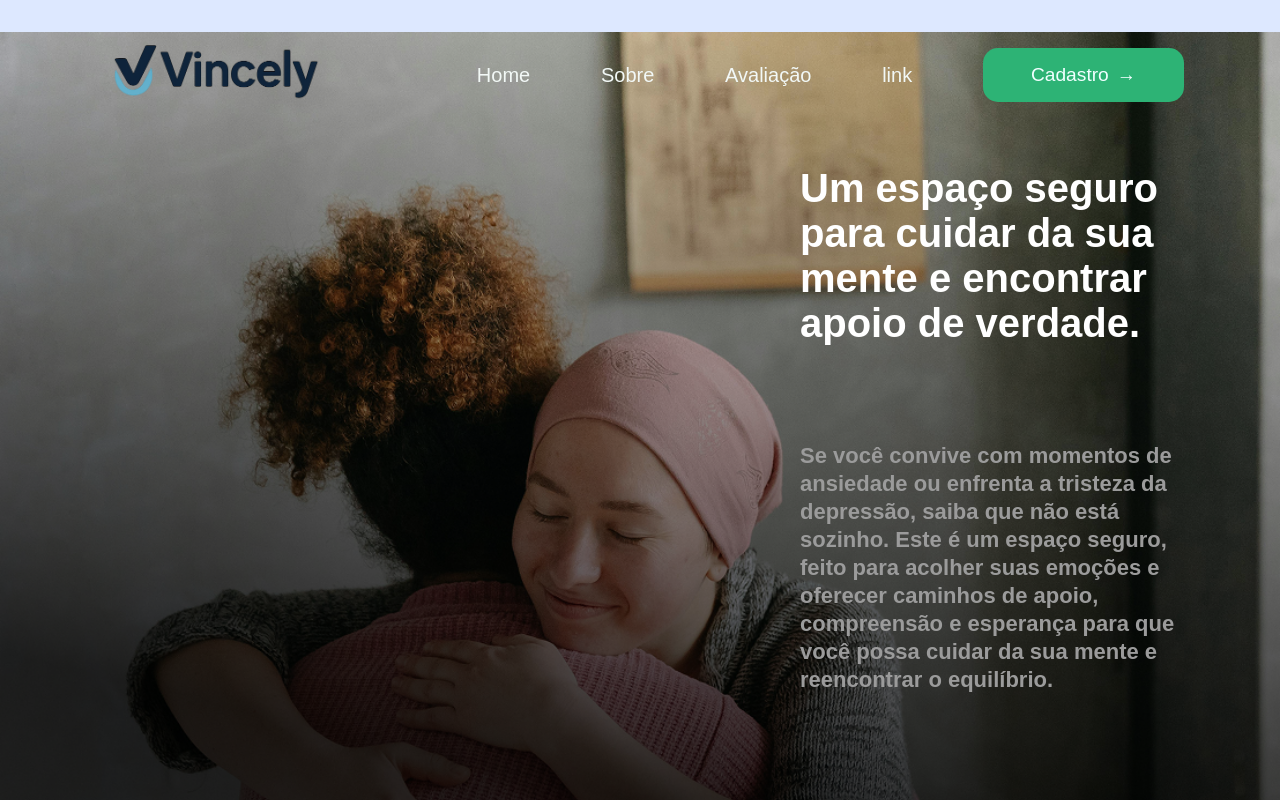
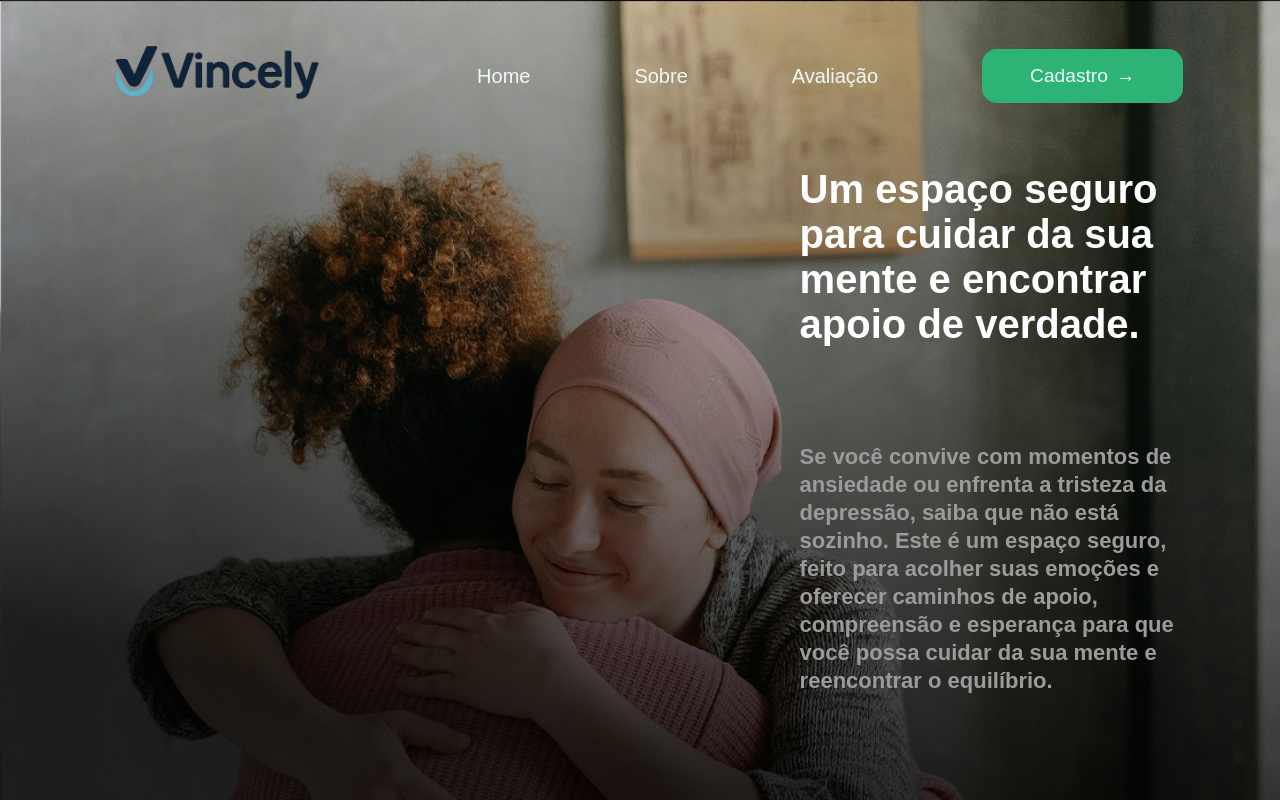
Before and after one commit to Projeto-Vincely-Proa/vincely_web, a React (Create React App) app: page / in a window 1280 px wide. Shown: the top 800 px of the page. Built offline with nearby package versions, Linux system fonts and the light colour scheme.

Commit message:
Removendo link desnecessário na navbar e adicionando borda no begin

```diff
--- a/src/components/begin/navbar/Navbar.jsx
+++ b/src/components/begin/navbar/Navbar.jsx
@@ -16,7 +16,6 @@ const Navbar = () => {
         <a href="#home">Home</a>
         <a href="#about">Sobre</a>
         <a href="#testemonial">Avaliação</a>
-        <a href="#">link</a>
 
 
 
--- a/src/pages/begin/begin.css
+++ b/src/pages/begin/begin.css
@@ -12,6 +12,7 @@ body {
 
 
 .Begin {
+    border: 1px solid transparent;
     height: 120vh;
     max-width: 1700px;
     background-size: cover;
```
